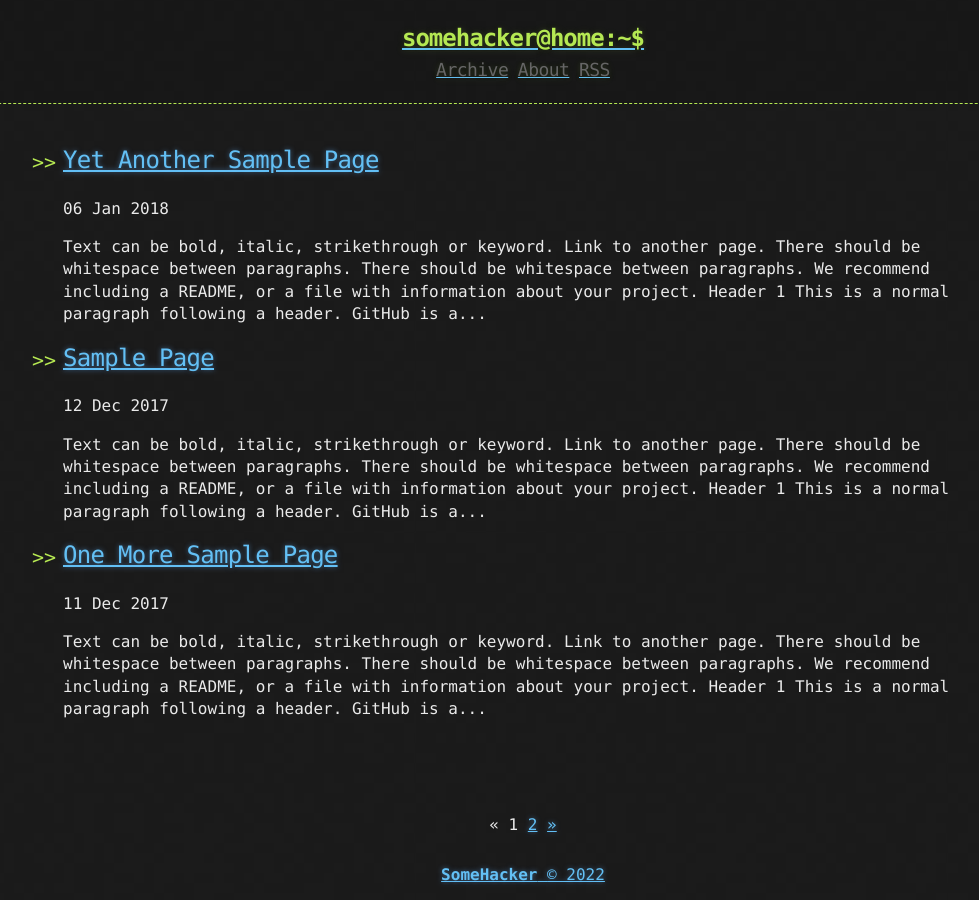
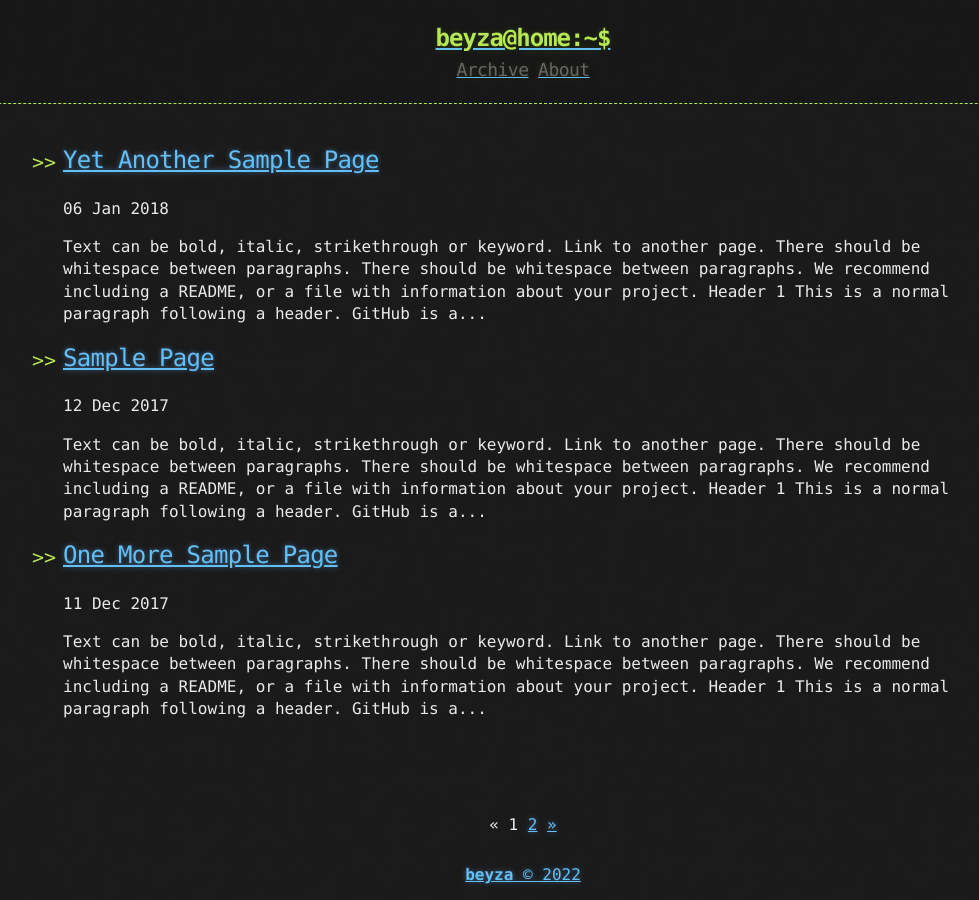
Before and after one commit to beyzaaydogan/beyzaaydogan.github.io, a Jekyll site: the page built from index.html, in a window 1280 px wide. Shown: the whole page, without its empty margins (117-1096 px from the left). Built offline with Jekyll 4.4.1, drawn with Linux system fonts in a browser that asks for light colours; the list of posts is cut into pages by our own code.

Commit message:
removed rss

```diff
--- a/_config.yml
+++ b/_config.yml
@@ -1,9 +1,9 @@
 remote_theme: pages-themes/hacker@v0.2.0
 
-title: Hacker-Blog
-description: "A Jekyll Blog Theme For Hackers"
+title: Beyza's-Blog
+description: "Personal Website of Beyza Aydoğan"
 author:
-  name: "SomeHacker"
+  name: "Beyza Aydoğan"
   email: "someone@somewebsite.somedomain"
   url: "https://ashishchaudhary.in/hacker-blog"
 
@@ -30,5 +30,5 @@ plugins:
   - jekyll-sitemap
 
 # Custom variables
-owner : "SomeHacker"
-year : "2020"
+owner : "beyza"
+year : "2022"
--- a/_includes/head.html
+++ b/_includes/head.html
@@ -6,6 +6,4 @@
   <title>{%if page.title %}{{ page.title }}{% else %}{{ site.title }}{% endif %}</title>
 
   <link rel="stylesheet" href="{{ "/css/main.css" | prepend: site.baseurl | replace: '//', '/' }}">
-
-  <link href="/atom.xml" type="application/atom+xml" rel="alternate" title="ATOM Feed" /> {% seo %}
 </head>
--- a/_includes/links.html
+++ b/_includes/links.html
@@ -1,3 +1,2 @@
 <a href="{{ "/archive" | prepend: site.baseurl | replace: '//', '/' }}"><h2 class="header-link">Archive</h2></a>
 <a href="{{ "/about" | prepend: site.baseurl | replace: '//', '/' }}"><h2 class="header-link">About</h2></a>
-<a href="{{ "/atom.xml" | prepend: site.baseurl | replace: '//', '/' }}"><h2 class="header-link">RSS</h2></a>
```
